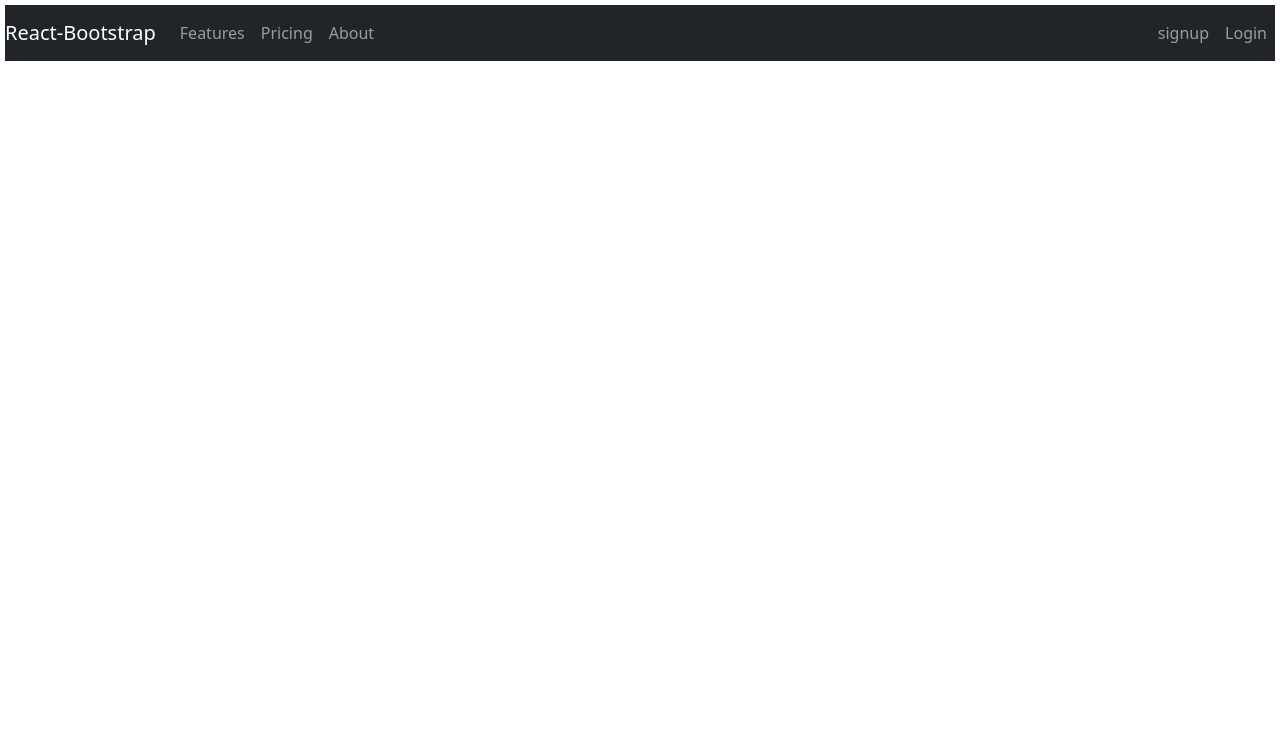
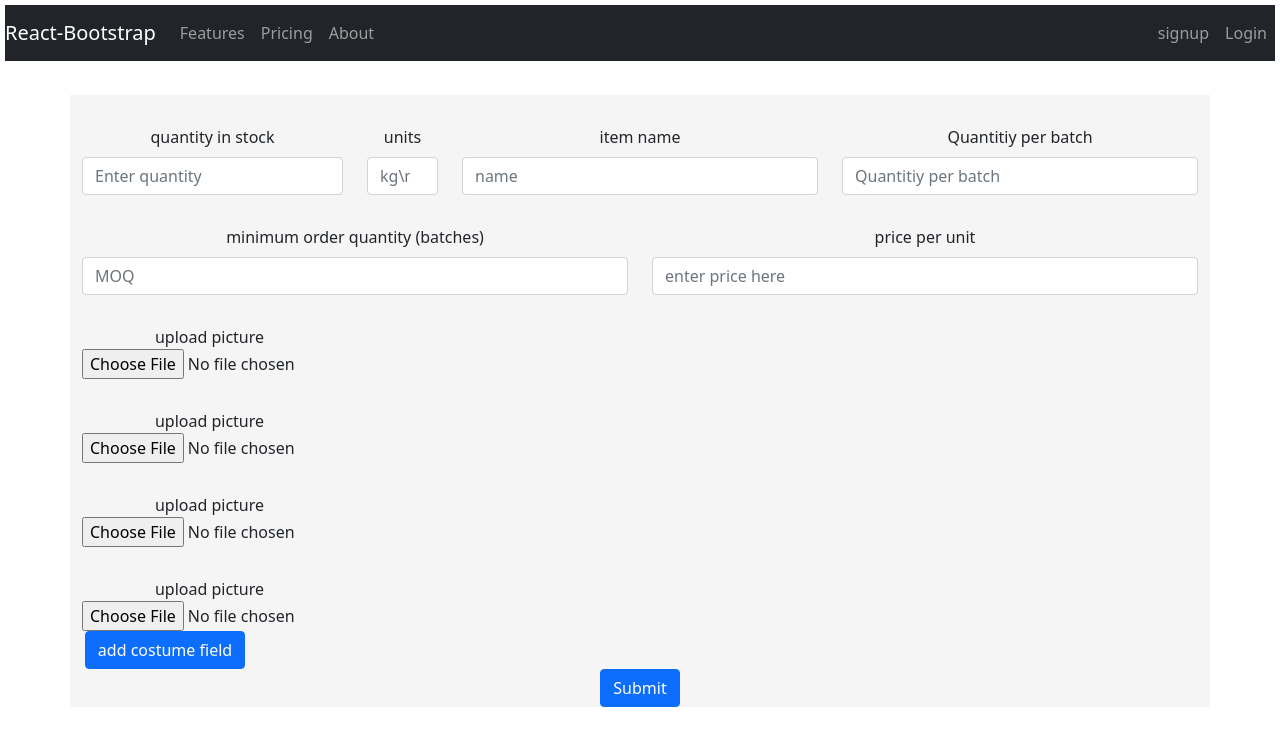
Before and after one commit to kluksu/final-project, a React (Create React App) app: page /#/uploaditems in a window 1280 px wide. Shown: the top 746 px of the page. Built offline with nearby package versions, Linux system fonts and the light colour scheme.

Commit message:
product upload page ready

```diff
--- a/src/App.css
+++ b/src/App.css
@@ -73,3 +73,14 @@ a.carousel-control-next{
   width:20%;
   opacity: 0.9;
 }
+
+.picturesUpload{
+  display: flex;
+  flex-wrap: wrap;
+  margin-top: 20px;
+
+}
+.picturesUpload > img{
+  width: 200px;
+  margin: 15px;
+}
--- a/src/App.js
+++ b/src/App.js
@@ -14,6 +14,7 @@ import Login from './components/Login';
 
 import React, { Component } from 'react'
 import MyNavBar from './components/MyNavBar';
+import UploadItems from './components/UploadItems';
 
 export default class App extends Component {
   constructor(props){
@@ -94,7 +95,9 @@ this.setState({activeUser:element})
         <Route exact path="/Signupcompleted" >
         </Route>
         </Route>
-
+        <Route exact path="/uploaditems" >
+        <UploadItems></UploadItems>
+      </Route>
 
 
 
--- /dev/null
+++ b/src/components/CreateNewField.js
@@ -0,0 +1,41 @@
+import React, { Component } from 'react'
+import { Col, Form, Row } from 'react-bootstrap'
+
+export default class CreateNewField extends Component {
+    constructor(props){
+        super(props)
+        this.state={
+            fieldName:"",
+            sepcifics: "deteils"
+        }
+    }
+    render() {
+        return (
+            <Col xl={10} sm={10}>
+<Row>
+<Col xl={6} xs={6}>
+
+                  <Form.Group controlId="formBasicNieldName">
+    <Form.Label>field name</Form.Label>
+    <Form.Control  type="text" placeholder="Enter the new field name" />
+    <Form.Text className="text-muted">
+        color, width, size, ect..
+    </Form.Text>
+  </Form.Group>
+  </Col>
+  <Col xl={6} xs={6}>
+
+  <Form.Group controlId="formBasicNieldName">
+    <Form.Label>sepcifics name</Form.Label>
+    <Form.Control  type="text" placeholder="Enter the sepcifics name" />
+    <Form.Text className="text-muted">
+        blue, lg, 10 cm ect..
+    </Form.Text>
+  </Form.Group>
+  </Col>
+
+  </Row>
+</Col>
+        )
+    }
+}
--- a/src/components/MyNavBar.js
+++ b/src/components/MyNavBar.js
@@ -7,7 +7,7 @@ export default class MyNavBar extends Component {
 
 
     render() {
-      const shoppingcart=(this.props.activeUser.accountType==="buyer")? <> <MyAccount></MyAccount><ShoppingCart></ShoppingCart></>:<><MyAccount></MyAccount><Nav.Link href="/#/sell">upload items</Nav.Link></>
+      const shoppingcart=(this.props.activeUser.accountType==="buyer")? <> <MyAccount></MyAccount><ShoppingCart></ShoppingCart></>:<><MyAccount></MyAccount><Nav.Link href="/#/uploaditems">upload items</Nav.Link></>
 
       const login=(!this.props.activeUser)? <Nav> <Nav.Link href="/#/signupSeller">signup</Nav.Link> <Nav.Link href="/#/Login">Login  </Nav.Link> </Nav>:null
       const logout=(this.props.activeUser)? <Nav>
--- /dev/null
+++ b/src/components/UploadItems.js
@@ -0,0 +1,166 @@
+import React, { Component } from 'react'
+import { Button, Col, Container, Form, Row } from 'react-bootstrap'
+import CreateNewField from './CreateNewField'
+
+export default class UploadItems extends Component {
+    constructor(props){
+        super(props)
+        this.state={
+            fieldsArr:[],
+            quantity:0,
+            unit:"",
+            itemName:"",
+            batch:1,
+            minimum:0,
+            price:"",
+            id:"",
+            currentPicture:"",
+            picturesArr:[]
+
+
+
+        }
+    }
+
+     getFields=()=>{
+
+       let  arr=[]
+        arr.push(<CreateNewField ></CreateNewField>)
+        this.setState({fieldsArr:this.state.fieldsArr.concat(arr)})
+    }
+    componentDidUpdate(prevProps,prevState){
+        if(this.state.currentPicture!==prevState.currentPicture){
+        let arr=[];
+        arr.push(<img src="https://i.picsum.photos/id/65/200/200.jpg?hmac=pZrTO_F80X2VYUVpgorpj6xM_WABGhjIXYieK__8B50"  //{`${this.state.currentPicture}`}
+        ></img>)
+        this.setState({picturesArr:this.state.picturesArr.concat(arr)})}
+        console.log(this.state.picturesArr)
+    }
+    getPic=(event)=>{
+        this.setState({currentPicture:event.target.value})
+
+    }
+    changePrice=(event)=>{
+        this.setState({price:event.target.value})}
+    changePrice=(event)=>{
+        this.setState({price:event.target.value})}
+    changeMinimum=(event)=>{
+        this.setState({minimum:event.target.value})}
+    changeBatch=(event)=>{
+        this.setState({batch:event.target.value})
+    }
+    changeItemName=(event)=>{
+        this.setState({itemName:event.target.value})
+    }
+    changeUnit=(event)=>{
+        this.setState({unit:event.target.value})
+    }
+    changeQuantity=(event)=>{
+        this.setState({quantity:event.target.value})
+    }
+    render() {
+        return (
+            <div>
+                <Container>
+                <Form>
+  <Row>
+      <Col xl={3} lg={3} md={4} sm={10}>
+    <Form.Group  controlId="formGridQIStock">
+      <Form.Label>quantity in stock</Form.Label>
+      <Form.Control type="number" placeholder="Enter quantity" />
+    </Form.Group>
+    </Col>
+    <Col  xl={1} lg={1} md={2} sm={2}>
+    <Form.Group  controlId="formGridUnitName">
+    <Form.Label>units</Form.Label>
+      <Form.Control type="number" placeholder="kg\meter\units.." />
+    </Form.Group>
+    </Col>
+
+
+<Col>
+    <Form.Group  controlId="formGridName">
+      <Form.Label>item name</Form.Label>
+      <Form.Control type="text" placeholder="name" />
+    </Form.Group>
+    </Col>
+
+    <Col  xl={4} lg={4} md={6} sm={12}>
+
+  <Form.Group controlId="formGridQ-PerBatch">
+    <Form.Label>Quantitiy per batch</Form.Label>
+    <Form.Control type="number" placeholder="Quantitiy per batch" />
+  </Form.Group>
+  </Col>
+
+  </Row>
+
+  <Row>
+<Col xl={6} sm={12}>
+  <Form.Group controlId="formGridMOQ">
+    <Form.Label>minimum order quantity (batches)</Form.Label>
+    <Form.Control type="number" placeholder="MOQ" />
+  </Form.Group>
+  </Col>
+  <Col xl={6} sm={12}>
+    <Form.Group  controlId="formGridpricePerUnit">
+      <Form.Label>price per unit</Form.Label>
+      <Form.Control type="number" placeholder="enter price here" />
+    </Form.Group>
+
+    </Col>
+    <Row>
+        <Col xl={3}>
+  <Form.Group>
+    <Form.File onChange={this.getPic} id="picture1" label="upload picture" />
+  </Form.Group>
+
+  <Form.Group>
+    <Form.File onChange={this.getPic} id="picture2" label="upload picture" />
+  </Form.Group>
+  <Form.Group>
+    <Form.File  onChange={this.getPic} id="picture3" label="upload picture" />
+  </Form.Group>
+  <Form.Group>
+    <Form.File onChange={this.getPic} id="picture4" label="upload picture" />
+  </Form.Group>
+  </Col>
+  <Col>
+  <div className="picturesUpload">
+  {this.state.picturesArr}
+  </div>
+
+</Col>
+
+  </Row>
+
+  </Row>
+  <Row>
+      <Col xl={2}>
+      </Col>
+  <Col xl={10} xs={2}>
+  {this.state.fieldsArr}
+  </Col>
+  </Row>
+  <Row>
+
+      <Col xl={2} xs={2}>
+  <Button onClick={this.getFields} variant="primary" type="button">
+      add costume field
+  </Button>
+  </Col>
+
+
+  </Row>
+
+
+
+  <Button variant="primary" type="button">
+    Submit
+  </Button>
+</Form>
+</Container>
+            </div>
+        )
+    }
+}
```
Also changed, not shown: src/components/UploadItemsPage.js (deleted, +0 -11 lines), public/pictures/IMG_20161206_113100.jpg (added).
